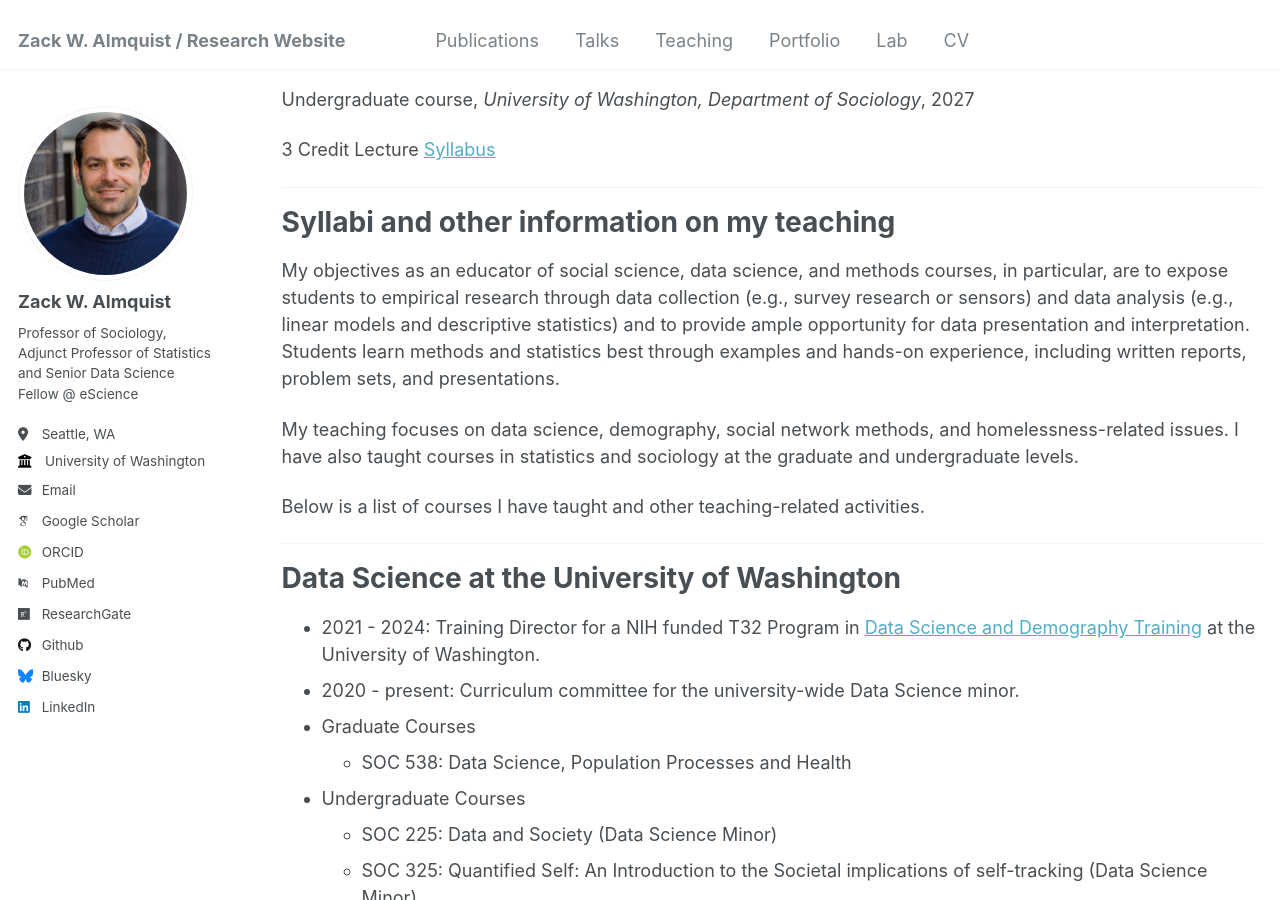
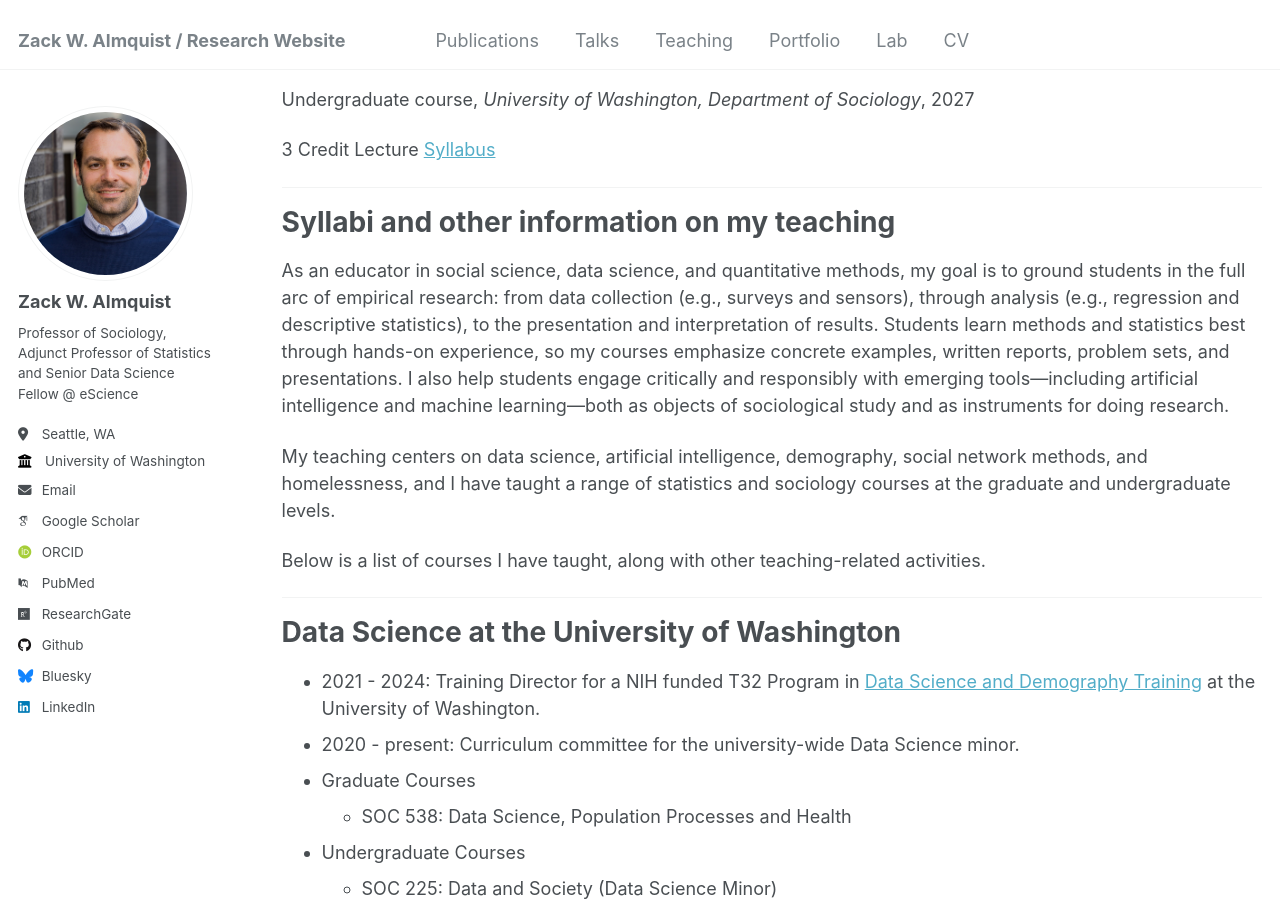
Before and after one commit to zalmquist/zalmquist.github.io, a Jekyll site: the page built from _pages/teaching.md, in a window 1280 px wide and 900 px high, scrolled down 521 px. Built offline with Jekyll 4.4.1, drawn with Linux system fonts in a browser that asks for light colours; some web fonts are replaced.

Commit message:
Refine teaching philosophy prose and add AI focus
Co-Authored-By: Claude Opus 4.8 (1M context) <noreply@anthropic.com>

```diff
--- a/_pages/teaching.md
+++ b/_pages/teaching.md
@@ -19,11 +19,11 @@ Up coming & current courses
 Syllabi and other information on my teaching
 ===
 
-My objectives as an educator of social science, data science, and methods courses, in particular, are to expose students to empirical research through data collection (e.g., survey research or sensors) and data analysis (e.g., linear models and descriptive statistics) and to provide ample opportunity for data presentation and interpretation. Students learn methods and statistics best through examples and hands-on experience, including written reports, problem sets, and presentations.
+As an educator in social science, data science, and quantitative methods, my goal is to ground students in the full arc of empirical research: from data collection (e.g., surveys and sensors), through analysis (e.g., regression and descriptive statistics), to the presentation and interpretation of results. Students learn methods and statistics best through hands-on experience, so my courses emphasize concrete examples, written reports, problem sets, and presentations. I also help students engage critically and responsibly with emerging tools—including artificial intelligence and machine learning—both as objects of sociological study and as instruments for doing research.
 
-My teaching focuses on data science, demography, social network methods, and homelessness-related issues. I have also taught courses in statistics and sociology at the graduate and undergraduate levels.
+My teaching centers on data science, artificial intelligence, demography, social network methods, and homelessness, and I have taught a range of statistics and sociology courses at the graduate and undergraduate levels.
 
-Below is a list of courses I have taught and other teaching-related activities.
+Below is a list of courses I have taught, along with other teaching-related activities.
 
 ---
 
```
